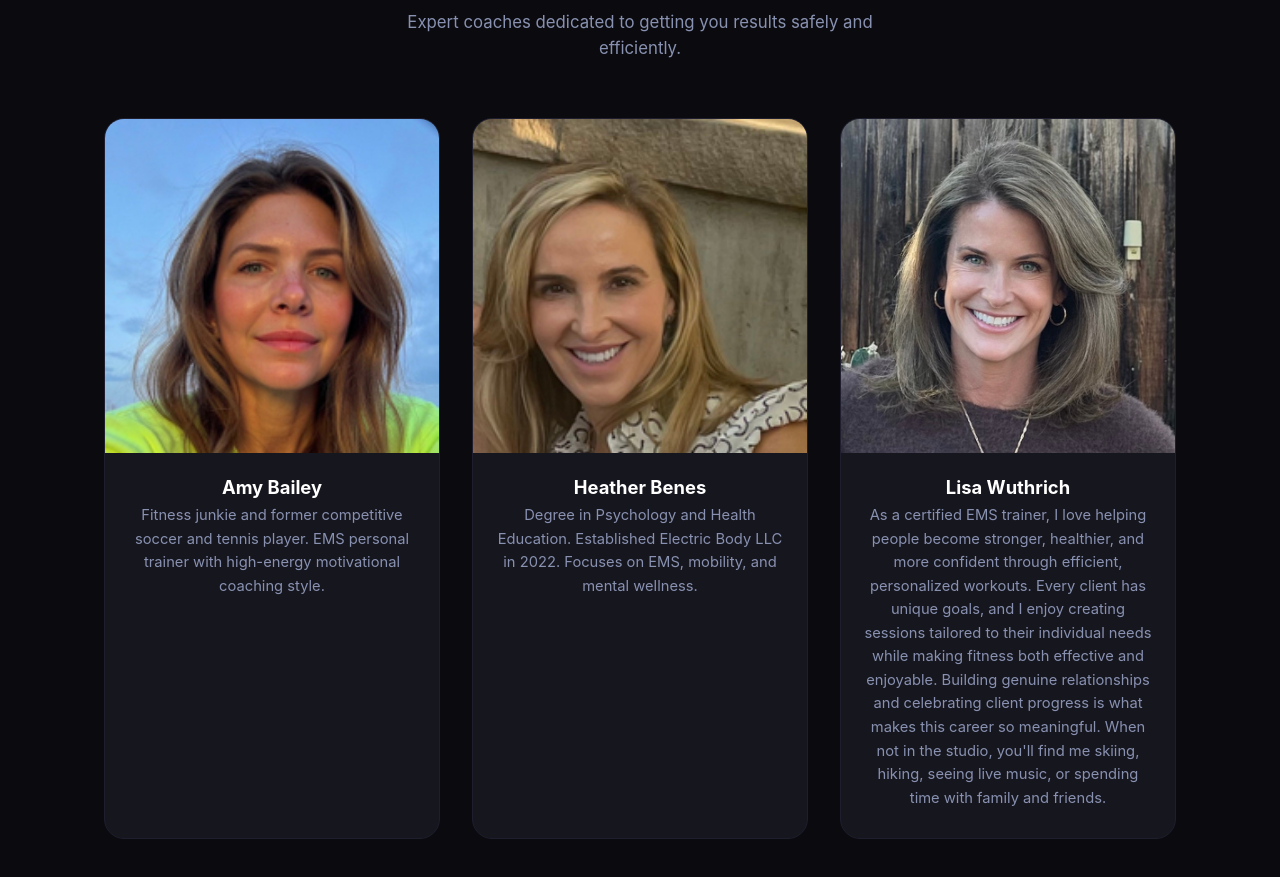
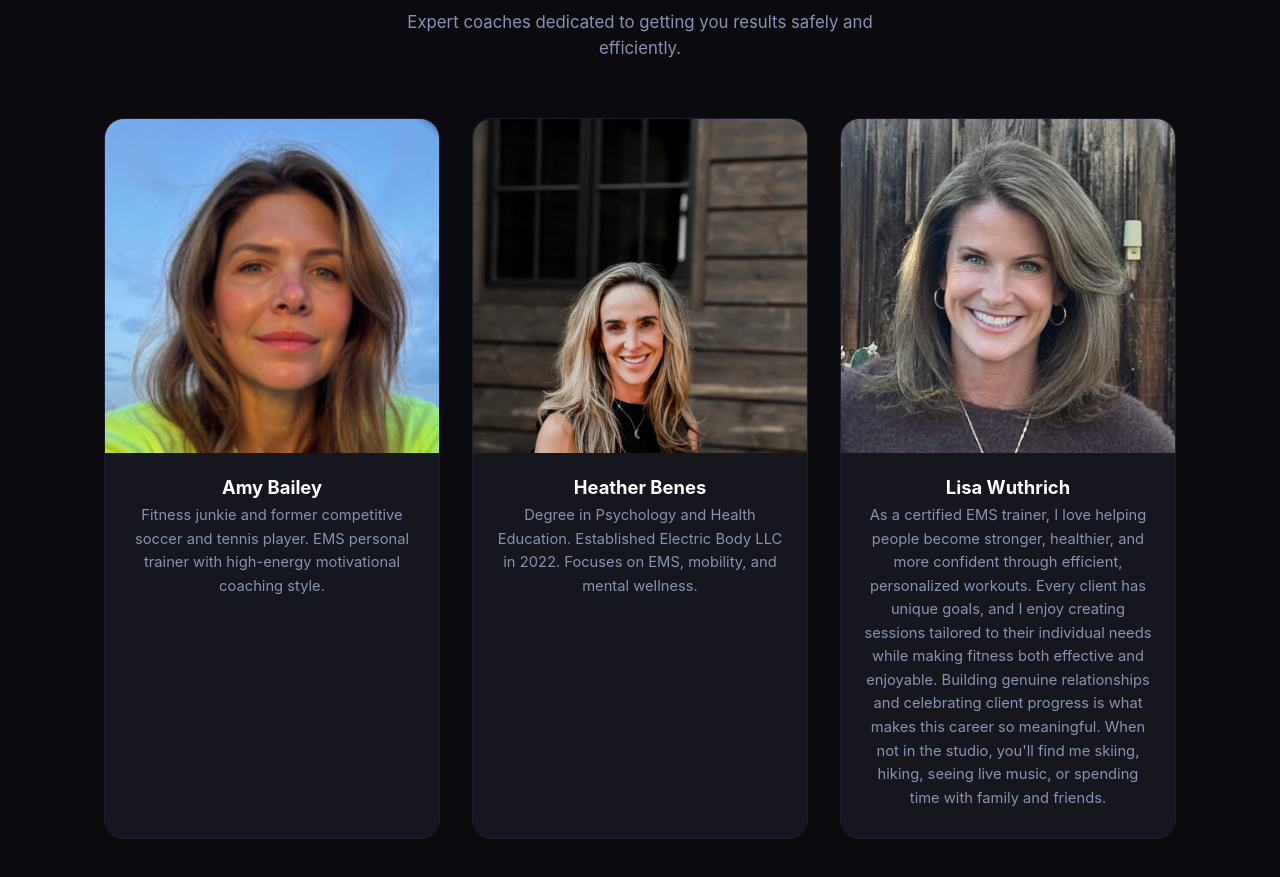
Before and after one commit to saylor-/Electric-Body, a plain HTML site: page index.html in a window 1280 px wide. Shown: the part 3394-4271 px from the top of the page. Drawn offline with Linux system fonts and the light colour scheme.

Commit message:
Replace Heather's photo with updated image

```diff
--- a/index.html
+++ b/index.html
@@ -1394,7 +1394,7 @@
         </div>
       </div>
       <div class="team-card fade-in">
-        <img class="team-photo" src="Media/heather-benes.jpg" alt="Heather Benes" />
+        <img class="team-photo" src="Media/heather-benes-new.jpg" alt="Heather Benes" />
         <div class="team-info">
           <h3>Heather Benes</h3>
           <p>Degree in Psychology and Health Education. Established Electric Body LLC in 2022. Focuses on EMS, mobility, and mental wellness.</p>
```
Also changed, not shown: Media/heather-benes-new.jpg (added).
